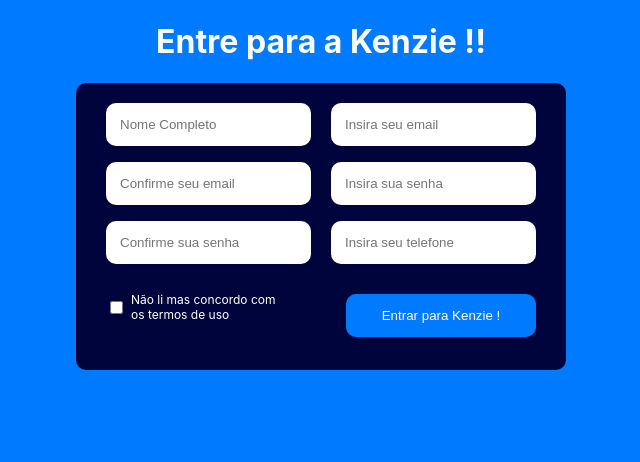
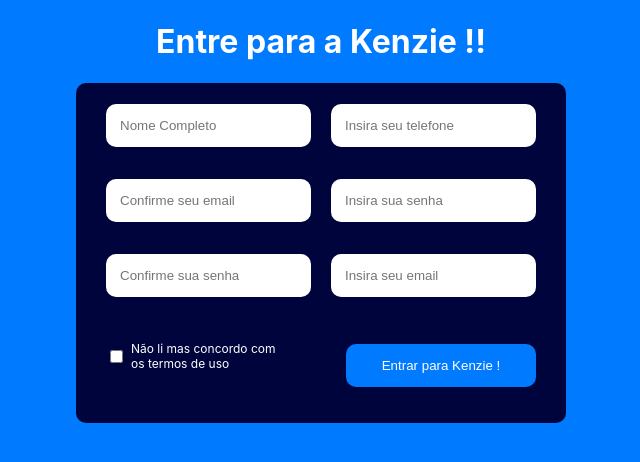
Before and after one commit to Kenzie-Academy-Brasil-Developers/react-atividade-s2-praticando-forms-GuilherminoL, a React (Create React App) app in the folder form/: page / in a window 1280 px wide. Shown: the top 462 px of the page, without its empty margins (319-959 px from the left). Built offline with nearby package versions, Linux system fonts and the light colour scheme.

Commit message:
Finishing the style

```diff
--- a/form/src/components/Form/index.jsx
+++ b/form/src/components/Form/index.jsx
@@ -58,11 +58,11 @@
           <label className="formLineItem">
             <input
               className="input"
-              type="text"
-              {...register("email")}
-              placeholder="Insira seu email"
+              type="tel"
+              {...register("tel")}
+              placeholder="Insira seu telefone"
             />
-            <p className="inputError">{errors.email?.message}</p>
+            <p className="inputError">{errors.tel?.message}</p>
           </label>
         </div>
 
@@ -94,16 +94,16 @@
               {...register("confirmPassword")}
               placeholder="Confirme sua senha"
             />
-            <p className="inputError">{errors.confirmPassword?.message}</p>
+            <p className="inputError">{errors.confirmPassword?.message} </p>
           </label>
           <label className="formLineItem">
             <input
               className="input"
-              type="tel"
-              {...register("tel")}
-              placeholder="Insira seu telefone"
+              type="text"
+              {...register("email")}
+              placeholder="Insira seu email"
             />
-            <p className="inputError">{errors.tel?.message}</p>
+            <p className="inputError">{errors.email?.message}</p>
           </label>
         </div>
         <div className="formLine">
--- a/form/src/components/Form/style.css
+++ b/form/src/components/Form/style.css
@@ -5,17 +5,24 @@
   text-align: center;
 }
 .form {
+  display: flex;
+  flex-direction: column;
+  justify-content: space-around;
   padding: 20px;
   color: #fff;
   border-radius: 10px;
   width: fit-content;
   margin: 0 auto;
   background-color: #00043c;
+  height: 300px;
 }
 .formLine {
   display: flex;
   justify-content: space-between;
   align-items: center;
+}
+.formLineItem {
+  height: 73px;
 }
 .formLine div {
   align-self: flex-start;
@@ -54,6 +61,8 @@
   border: 1.5px solid #007aff;
 }
 .inputError {
+  font-size: 10px;
+  color: red;
 }
 .inputCheckbox {
 }
```
